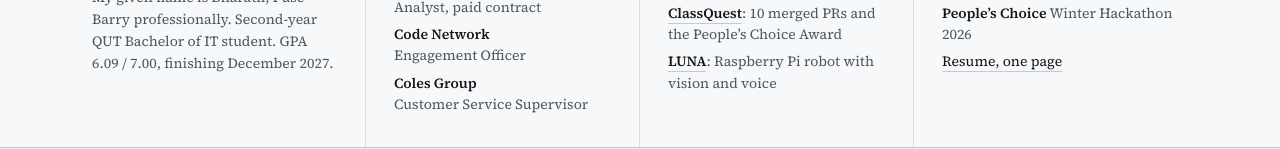
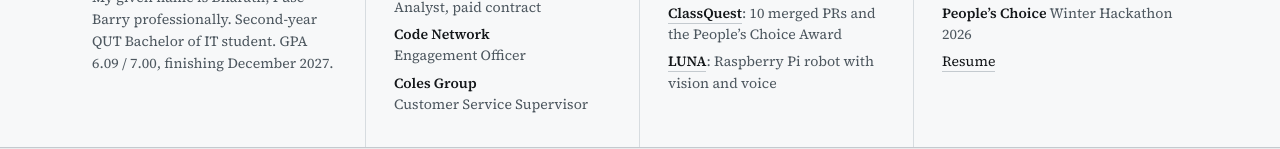
Before and after one commit to bharath-blazecode/bharath-blazecode.github.io, a plain HTML site: page index.html in a window 1280 px wide. Shown: the part 804-953 px from the top of the page. Drawn offline with Linux system fonts and the light colour scheme.

Commit message:
Update resume link text to 'Resume'

```diff
--- a/index.html
+++ b/index.html
@@ -174,7 +174,7 @@
         <ul>
           <li><b>3rd place</b> CIMCTF 2026, team SushiShield</li>
           <li><b>People&rsquo;s Choice</b> Winter Hackathon 2026</li>
-          <li><a href="resume/Barry_Sampath_Resume.pdf">Resume, one page</a></li>
+          <li><a href="resume/Barry_Sampath_Resume.pdf">Resume</a></li>
         </ul>
       </div>
     </div>
```
